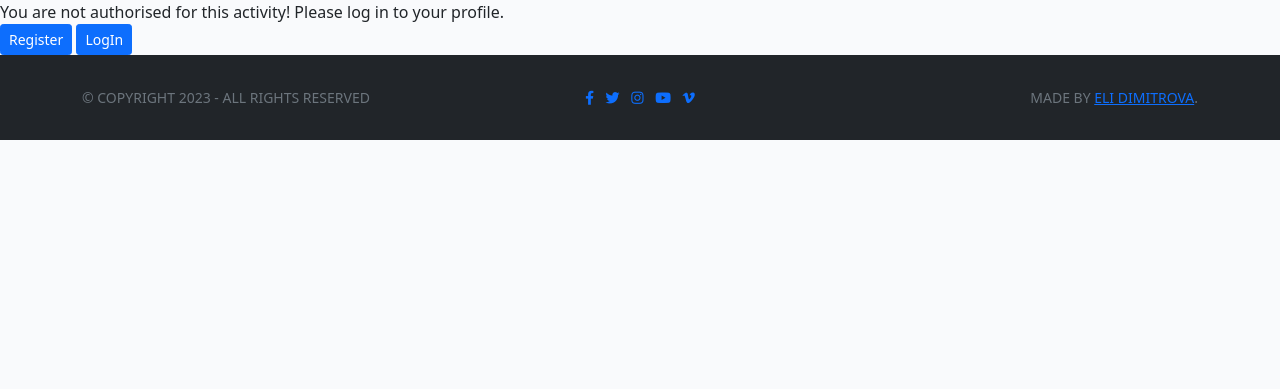
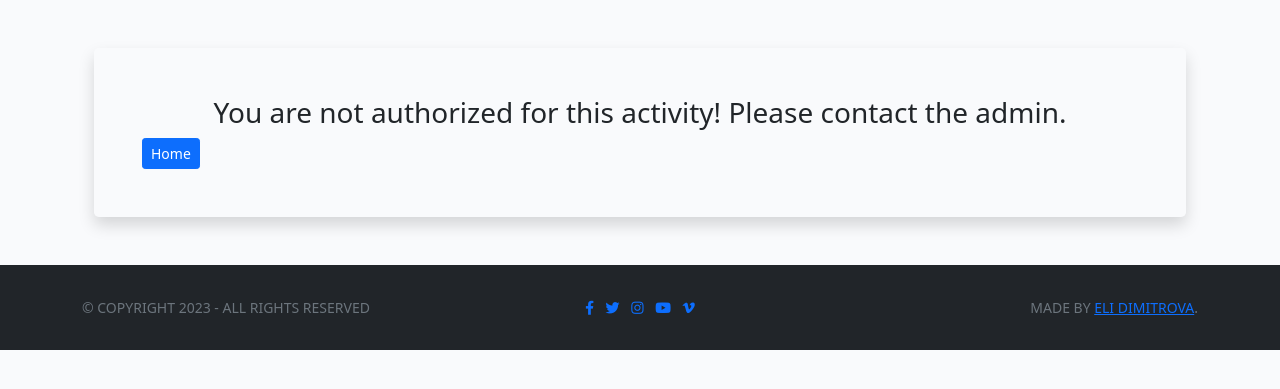
Before and after one commit to Delfinistkata/the-roaming-nomad, a Django app: page /templates/add_category/ in a window 1280 px wide. Shown: the part 273-662 px from the top of the page. Run offline with Django 3.2, Linux system fonts and the light colour scheme; some libraries are stand-ins or nearby versions.

Commit message:
Add new style

```diff
--- a/templates/add_category.html
+++ b/templates/add_category.html
@@ -1,39 +1,43 @@
 {% extends 'base.html' %}
+{% load static %}
 {% block title %} Create a New Blog Category! {% endblock %}
 {% block content %}
 
-{% if user.is_authenticated %}
 
 <div class="container">
-
+    <div class="container  mt-5 mb-4">
+        <div class="card border-0 shadow rounded-3 my-5">
+            <div class="card-body p-4 p-sm-5">
+                {% if user.is_staff %}
                 <h1 class="mb-4 text-center">Add Category</h1>
-
                 <form method="POST" class="form">
                     {% csrf_token %}
+                    <div class="flex justify-content-center text-center mb-3">
 
-        <div class="col-md-6">
-            <div class="form-group">
-                <label for="{{ form.category_name.id_for_label }}">Category Name:</label>
-                {{ form.category_name }}
+                        <label class="form-label mb-3" for="userName">Name:</label>
+                        {{ form.category_name}}
+                        {% if form.errors.category_name%}
+                            {% for error in form.errors.category_name %}
+                                <p class="text-danger">{{ error }}</p>
+                            {% endfor%}
+                        {%endif%}
                     </div>
-        </div>
-
                     <div class="text-center">
                         <button type="submit" class="btn btn-secondary btn-sm">Submit</button>
                         <a href="{% url 'home' %}" class="btn btn-primary btn-sm">Back</a>
                     </div>
                 </form>
+                {% else %}
+                    <h3 class="text-center text-dark">
+                        You are not authorized for this activity! Please contact the admin.
+                    </h3>
+
+                    <a href="{% url 'home' %}" class="btn btn-primary btn-sm">Home</a>
+                {% endif %}
+            </div>
+        </div>
+    </div>
 </div>
 
-{% else %}
-<div>
-    You are not authorised for this activity! Please log in to your profile.
-</div>
-
-<a href="{% url 'account_signup' %}" class="btn btn-primary btn-sm">Register</a>
-<a href="{% url 'account_login' %}" class="btn btn-primary btn-sm">LogIn</a>
-
-
-{% endif %}
 
 {% endblock %}
```
Lines whose indentation alone changed are shown as unchanged.
